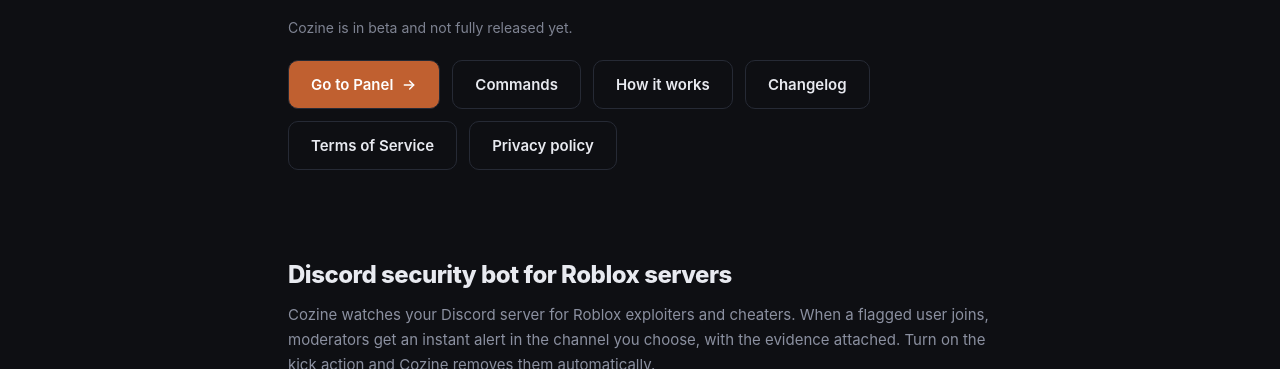
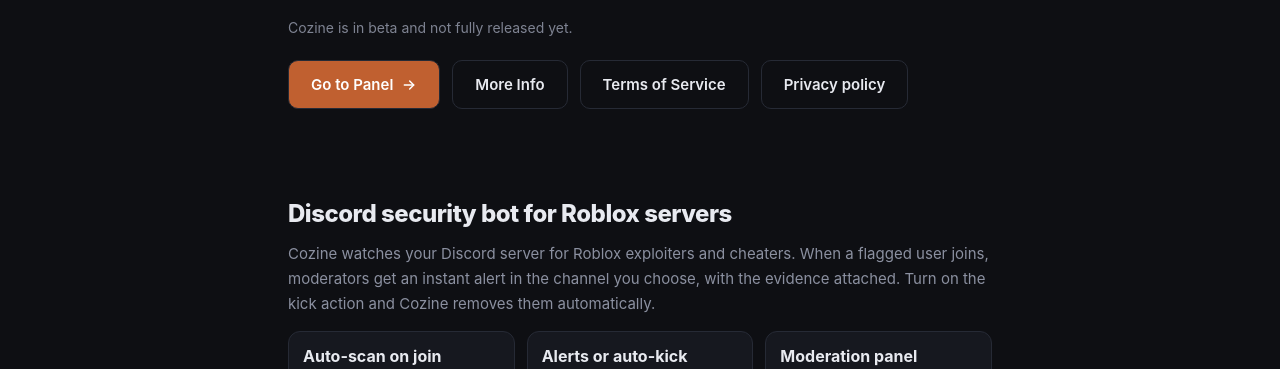
Before and after one commit to LvDZO/cozine-website, a plain HTML site: page index.html in a window 1280 px wide. Shown: the part 288-657 px from the top of the page. Drawn offline with Linux system fonts and the light colour scheme.

Commit message:
beta cozine

```diff
--- a/index.html
+++ b/index.html
@@ -91,9 +91,7 @@
     <p style="font-size:14px; margin:4px 0 0; color:var(--muted); opacity:.9;">Cozine is in beta and not fully released yet.</p>
     <div class="btns">
       <a class="btn primary" href="https://panel.cozine.xyz"><span>Go to Panel <svg class="btn-arrow" width="16" height="16" viewBox="0 0 24 24" fill="none" stroke="currentColor" stroke-width="2.2" stroke-linecap="round" stroke-linejoin="round"><path d="M5 12h14"/><path d="M13 6l6 6-6 6"/></svg></span></a>
-      <a class="btn ghost" href="commands/"><span>Commands</span></a>
-      <a class="btn ghost" href="how-it-works/"><span>How it works</span></a>
-      <a class="btn ghost" href="changelog/"><span>Changelog</span></a>
+      <a class="btn ghost" href="commands/"><span>More Info</span></a>
       <a class="btn ghost" href="tos/"><span>Terms of Service</span></a>
       <a class="btn ghost" href="privacy/"><span>Privacy policy</span></a>
     </div>
```
